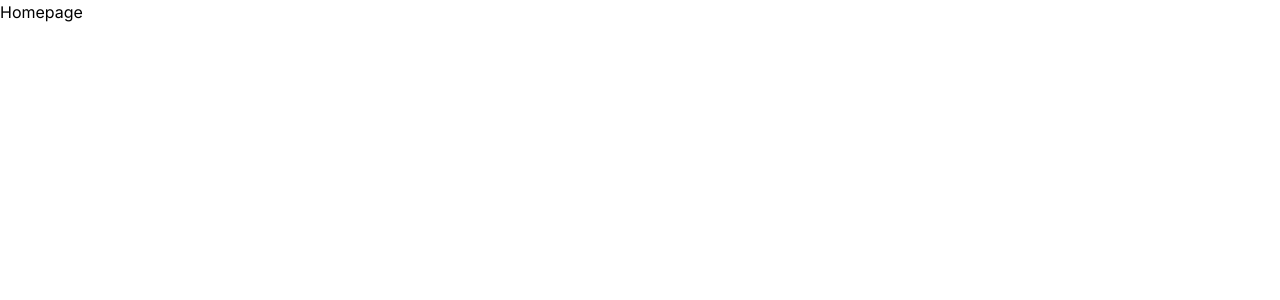
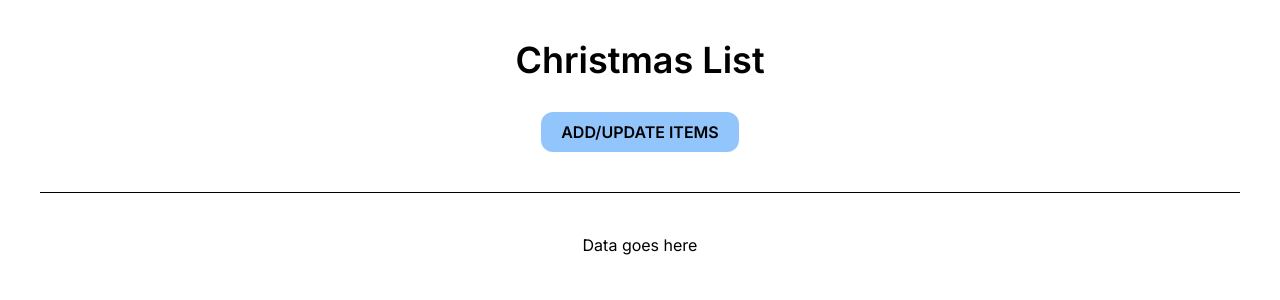
Before and after one commit to brandonmcconathy/christmas-list-react, a Next.js app: page / in a window 1280 px wide. Shown: the top 300 px of the page. Built offline with nearby package versions, Linux system fonts and the light colour scheme.

Commit message:
Styled homepage

```diff
--- a/src/app/page.tsx
+++ b/src/app/page.tsx
@@ -1,5 +1,17 @@
+import Link from "next/link"
+
 export default function Home() {
   return (
-    <h1>Homepage</h1>
+    <main className="text-center m-10">
+      <div className="flex flex-col items-center gap-8">
+        <h1 className="text-4xl font-semibold">Christmas List</h1>
+        <Link href='/signin' className="bg-blue-300 py-2 px-5 rounded-xl font-semibold" >ADD/UPDATE ITEMS</Link>
+
+      </div>
+      <hr className="border-black my-10" ></hr>
+      <div>
+        <h1>Data goes here</h1>
+      </div>
+    </main>
   )
 }
```
